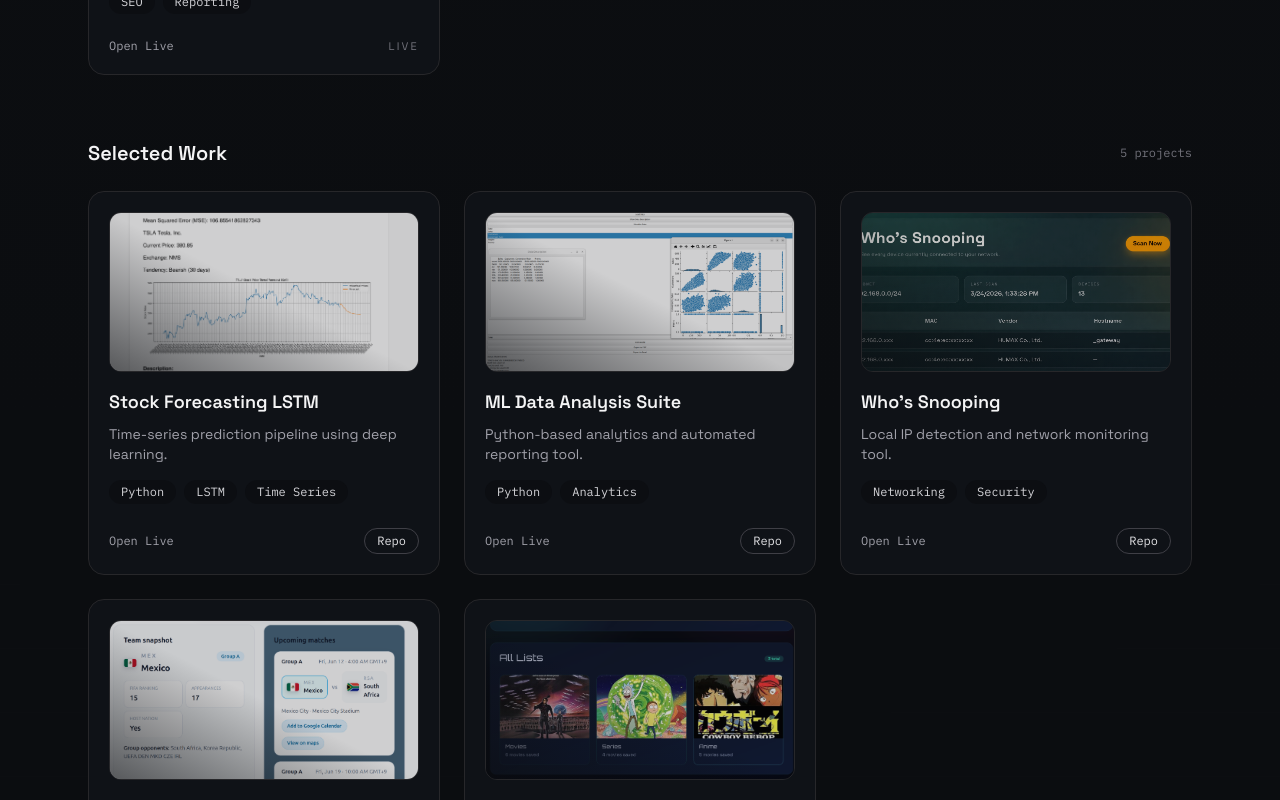
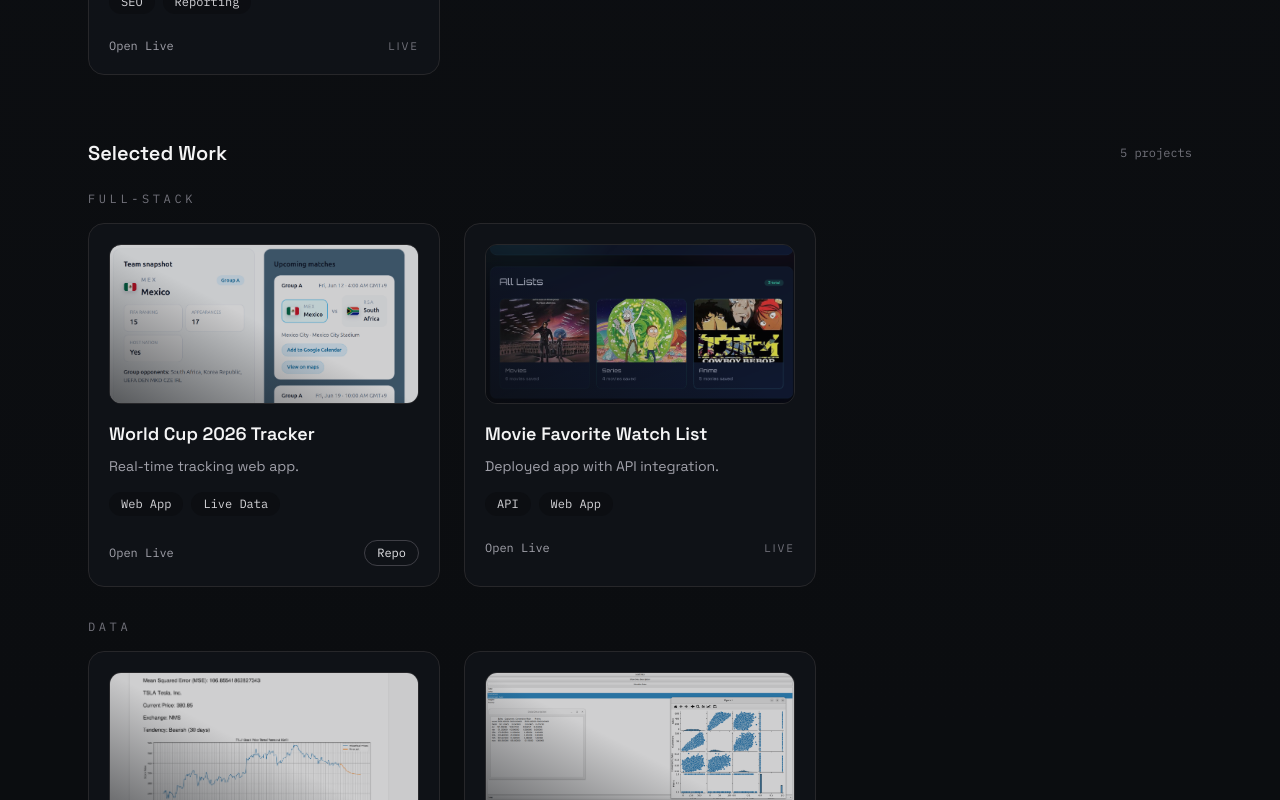
Before and after one commit to Hishamkhashman1/portfolio, a Next.js app: page / in a window 1280 px wide. Shown: the part 2040-2840 px from the top of the page. Built offline with nearby package versions, Linux system fonts and the light colour scheme.

Commit message:
updating projects

```diff
--- a/components/ProjectGrid.tsx
+++ b/components/ProjectGrid.tsx
@@ -2,6 +2,7 @@ import { projects } from "@/data/projects";
 import ProjectCard from "@/components/ProjectCard";
 
 const categories = ["Current Projects", "Selected Work"] as const;
+const selectedWorkGroups = ["Full-Stack", "Data", "Security & Network"] as const;
 
 export default function ProjectGrid() {
   return (
@@ -33,11 +34,38 @@ export default function ProjectGrid() {
                 {list.length} projects
               </span>
             </div>
-            <div className="grid gap-6 md:grid-cols-2 xl:grid-cols-3">
-              {list.map((project) => (
-                <ProjectCard key={project.title} project={project} />
-              ))}
-            </div>
+
+            {category === "Selected Work" ? (
+              <div className="space-y-8">
+                {selectedWorkGroups.map((group) => {
+                  const grouped = list.filter(
+                    (project) => project.subCategory === group
+                  );
+                  if (!grouped.length) {
+                    return null;
+                  }
+
+                  return (
+                    <div key={group} className="space-y-4">
+                      <p className="text-xs font-mono uppercase tracking-[0.3em] text-zinc-500">
+                        {group}
+                      </p>
+                      <div className="grid gap-6 md:grid-cols-2 xl:grid-cols-3">
+                        {grouped.map((project) => (
+                          <ProjectCard key={project.title} project={project} />
+                        ))}
+                      </div>
+                    </div>
+                  );
+                })}
+              </div>
+            ) : (
+              <div className="grid gap-6 md:grid-cols-2 xl:grid-cols-3">
+                {list.map((project) => (
+                  <ProjectCard key={project.title} project={project} />
+                ))}
+              </div>
+            )}
           </div>
         );
       })}
--- a/data/projects.ts
+++ b/data/projects.ts
@@ -6,6 +6,7 @@ export type Project = {
   liveUrl: string;
   repoUrl?: string;
   category: "Current Projects" | "Selected Work";
+  subCategory?: "Full-Stack" | "Data" | "Security & Network";
   badge?: string;
 };
 
@@ -61,7 +62,8 @@ export const projects: Project[] = [
     image: "/projects/Screenshot from 2026-03-24 15-14-26.png",
     liveUrl: "https://github.com/Hishamkhashman1/stock-forecasting-lstm",
     repoUrl: "https://github.com/Hishamkhashman1/stock-forecasting-lstm",
-    category: "Selected Work"
+    category: "Selected Work",
+    subCategory: "Data"
   },
   {
     title: "ML Data Analysis Suite",
@@ -70,7 +72,8 @@ export const projects: Project[] = [
     image: "/projects/ml-data.png",
     liveUrl: "https://github.com/Hishamkhashman1/ml-data-analysis-suite",
     repoUrl: "https://github.com/Hishamkhashman1/ml-data-analysis-suite",
-    category: "Selected Work"
+    category: "Selected Work",
+    subCategory: "Data"
   },
   {
     title: "Who's Snooping",
@@ -79,7 +82,8 @@ export const projects: Project[] = [
     image: "/projects/whos_snooping.png",
     liveUrl: "https://github.com/Hishamkhashman1/whos_snooping",
     repoUrl: "https://github.com/Hishamkhashman1/whos_snooping",
-    category: "Selected Work"
+    category: "Selected Work",
+    subCategory: "Security & Network"
   },
   {
     title: "World Cup 2026 Tracker",
@@ -88,7 +92,8 @@ export const projects: Project[] = [
     image: "/projects/wc.png",
     liveUrl: "https://hishamkhashman1.github.io/wc26-tracker/",
     repoUrl: "https://github.com/Hishamkhashman1/wc26-tracker",
-    category: "Selected Work"
+    category: "Selected Work",
+    subCategory: "Full-Stack"
   },
   {
     title: "Movie Favorite Watch List",
@@ -96,6 +101,7 @@ export const projects: Project[] = [
     stack: ["API", "Web App"],
     image: "/projects/movie.png",
     liveUrl: "https://hisham-watch-list-aad8d178a962.herokuapp.com/",
-    category: "Selected Work"
+    category: "Selected Work",
+    subCategory: "Full-Stack"
   }
 ];
```
